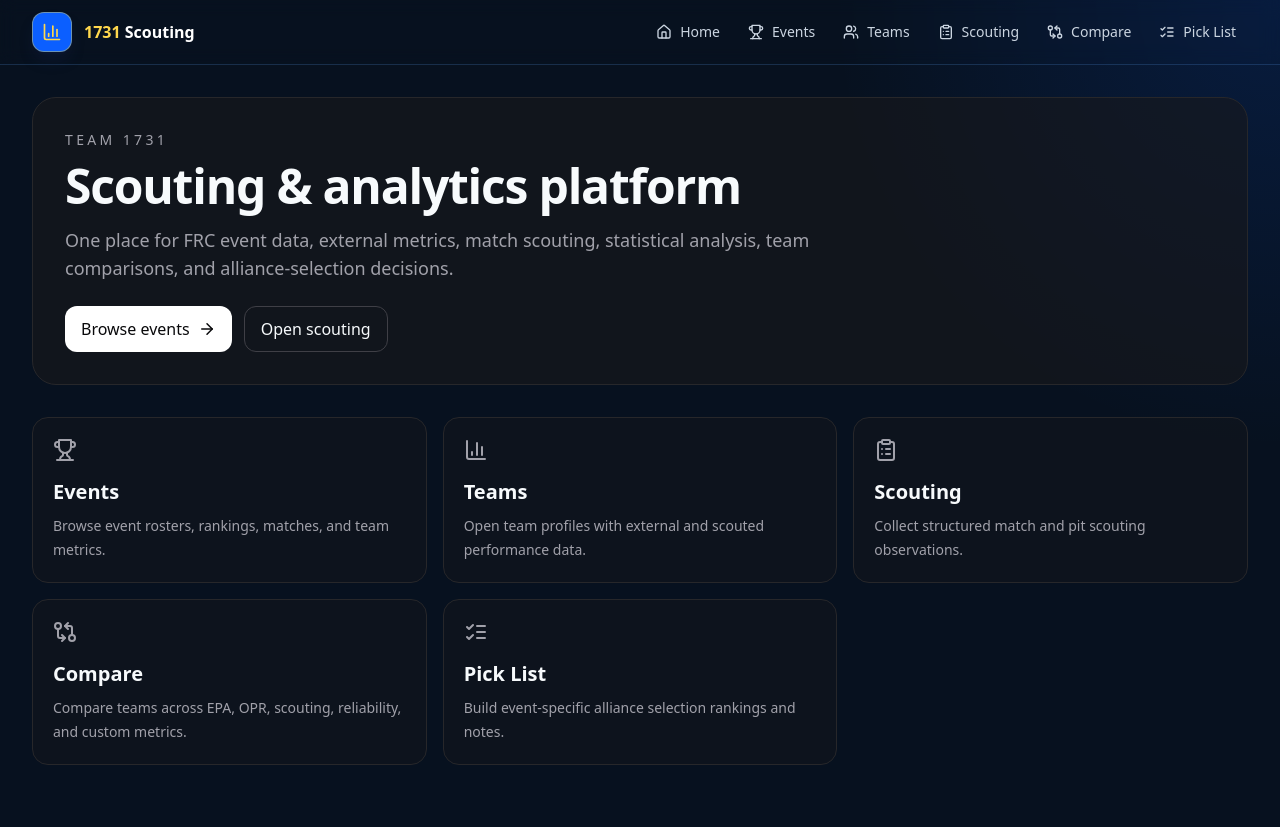
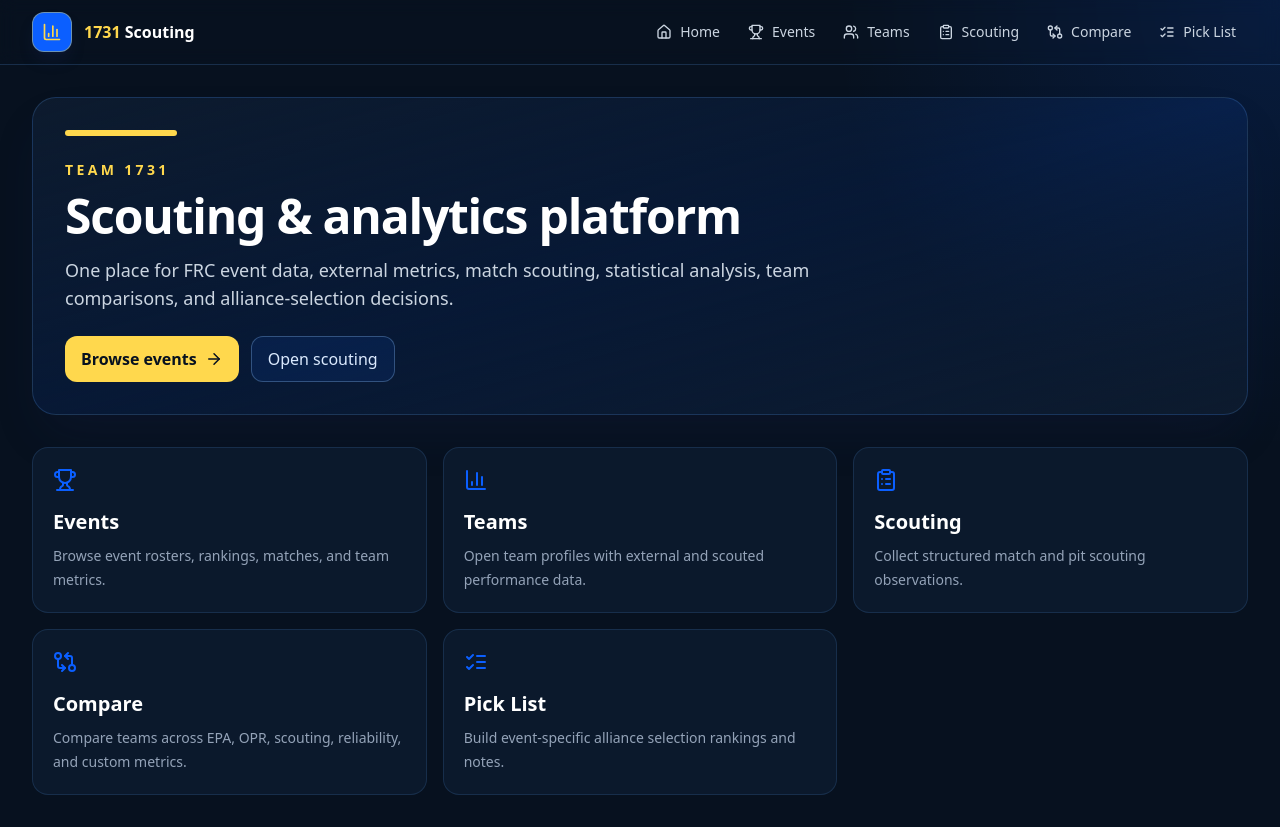
Before and after one commit to IAbbasi04/FRC1731-Scouting-App, a Next.js app: page / in a window 1280 px wide. Before the commit the page ends 800 px from the top, so only its background shows below. Built offline with nearby package versions, Linux system fonts and the light colour scheme.

Commit message:
style: apply 1731 branding to home page

```diff
--- a/app/page.tsx
+++ b/app/page.tsx
@@ -12,21 +12,22 @@ const sections = [
 export default function HomePage() {
   return (
     <main className="mx-auto max-w-7xl space-y-8 px-4 py-8 sm:px-6 lg:px-8">
-      <section className="rounded-3xl border border-zinc-800 bg-zinc-900/60 p-8">
-        <p className="text-sm font-medium uppercase tracking-[0.24em] text-zinc-400">Team 1731</p>
-        <h1 className="mt-3 text-4xl font-semibold tracking-tight sm:text-5xl">Scouting & analytics platform</h1>
-        <p className="mt-4 max-w-3xl text-lg text-zinc-400">One place for FRC event data, external metrics, match scouting, statistical analysis, team comparisons, and alliance-selection decisions.</p>
+      <section className="overflow-hidden rounded-3xl border border-blue-400/20 bg-gradient-to-br from-[#0d1b2e] via-[#0b5fff]/10 to-[#0d1b2e] p-8 shadow-2xl shadow-blue-950/20">
+        <div className="mb-6 h-1.5 w-28 rounded-full bg-[#ffd84d]" />
+        <p className="text-sm font-semibold uppercase tracking-[0.24em] text-[#ffd84d]">Team 1731</p>
+        <h1 className="mt-3 text-4xl font-semibold tracking-tight text-white sm:text-5xl">Scouting & analytics platform</h1>
+        <p className="mt-4 max-w-3xl text-lg text-slate-300">One place for FRC event data, external metrics, match scouting, statistical analysis, team comparisons, and alliance-selection decisions.</p>
         <div className="mt-6 flex flex-wrap gap-3">
-          <Link href="/events" className="inline-flex items-center gap-2 rounded-xl bg-white px-4 py-2.5 font-medium text-zinc-950 hover:bg-zinc-200">Browse events <ArrowRight size={18} /></Link>
-          <Link href="/scouting" className="rounded-xl border border-zinc-700 px-4 py-2.5 font-medium hover:bg-zinc-800">Open scouting</Link>
+          <Link href="/events" className="inline-flex items-center gap-2 rounded-xl bg-[#ffd84d] px-4 py-2.5 font-semibold text-[#07111f] hover:bg-yellow-300">Browse events <ArrowRight size={18} /></Link>
+          <Link href="/scouting" className="rounded-xl border border-blue-300/30 bg-[#0b5fff]/10 px-4 py-2.5 font-medium text-blue-100 hover:bg-[#0b5fff]/20">Open scouting</Link>
         </div>
       </section>
       <section className="grid gap-4 md:grid-cols-2 xl:grid-cols-3">
         {sections.map(({ href, label, description, icon: Icon }) => (
-          <Link key={href} href={href} className="group rounded-2xl border border-zinc-800 bg-zinc-900/40 p-5 hover:border-zinc-700 hover:bg-zinc-900">
-            <Icon className="mb-4 text-zinc-400 group-hover:text-zinc-100" />
-            <h2 className="text-xl font-semibold">{label}</h2>
-            <p className="mt-2 text-sm leading-6 text-zinc-400">{description}</p>
+          <Link key={href} href={href} className="group rounded-2xl border border-blue-400/15 bg-[#0d1b2e]/90 p-5 hover:border-[#ffd84d]/50 hover:bg-[#11243d]">
+            <Icon className="mb-4 text-[#0b5fff] group-hover:text-[#ffd84d]" />
+            <h2 className="text-xl font-semibold text-white">{label}</h2>
+            <p className="mt-2 text-sm leading-6 text-slate-400">{description}</p>
           </Link>
         ))}
       </section>
```
